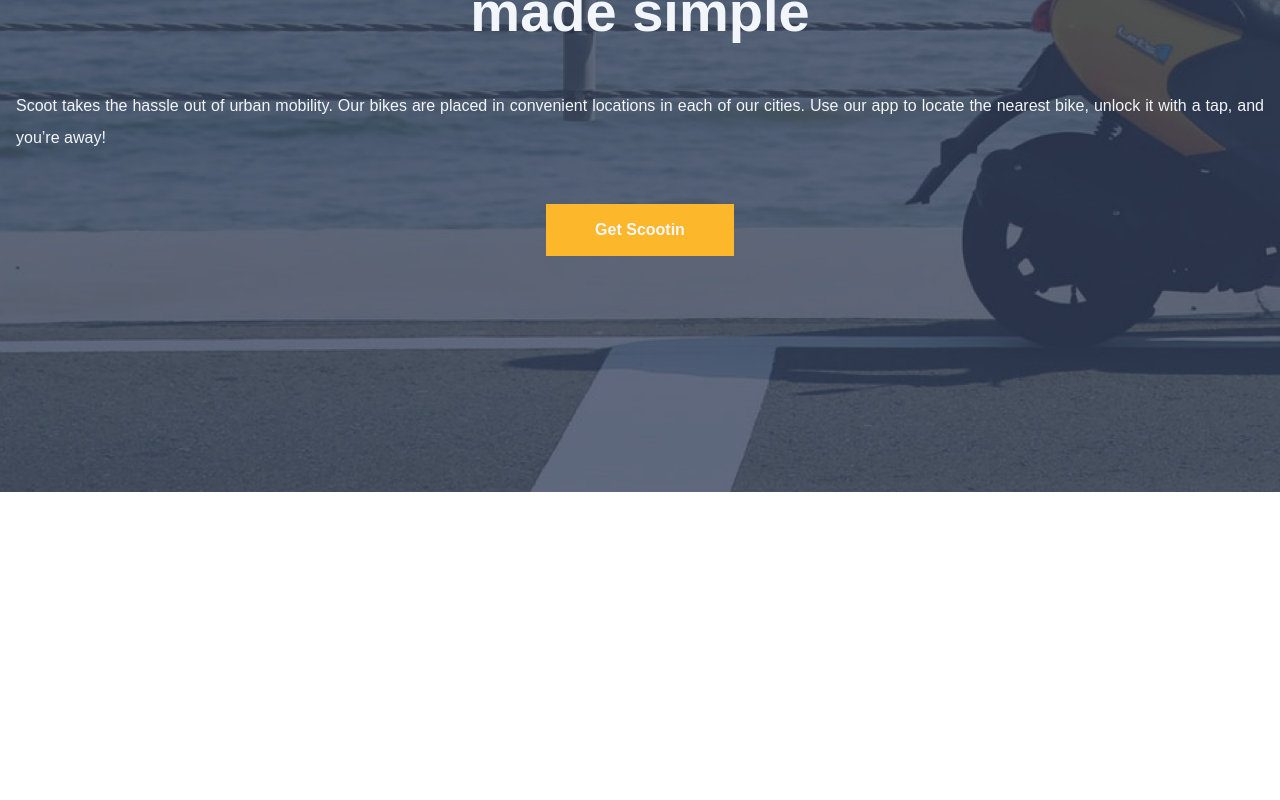
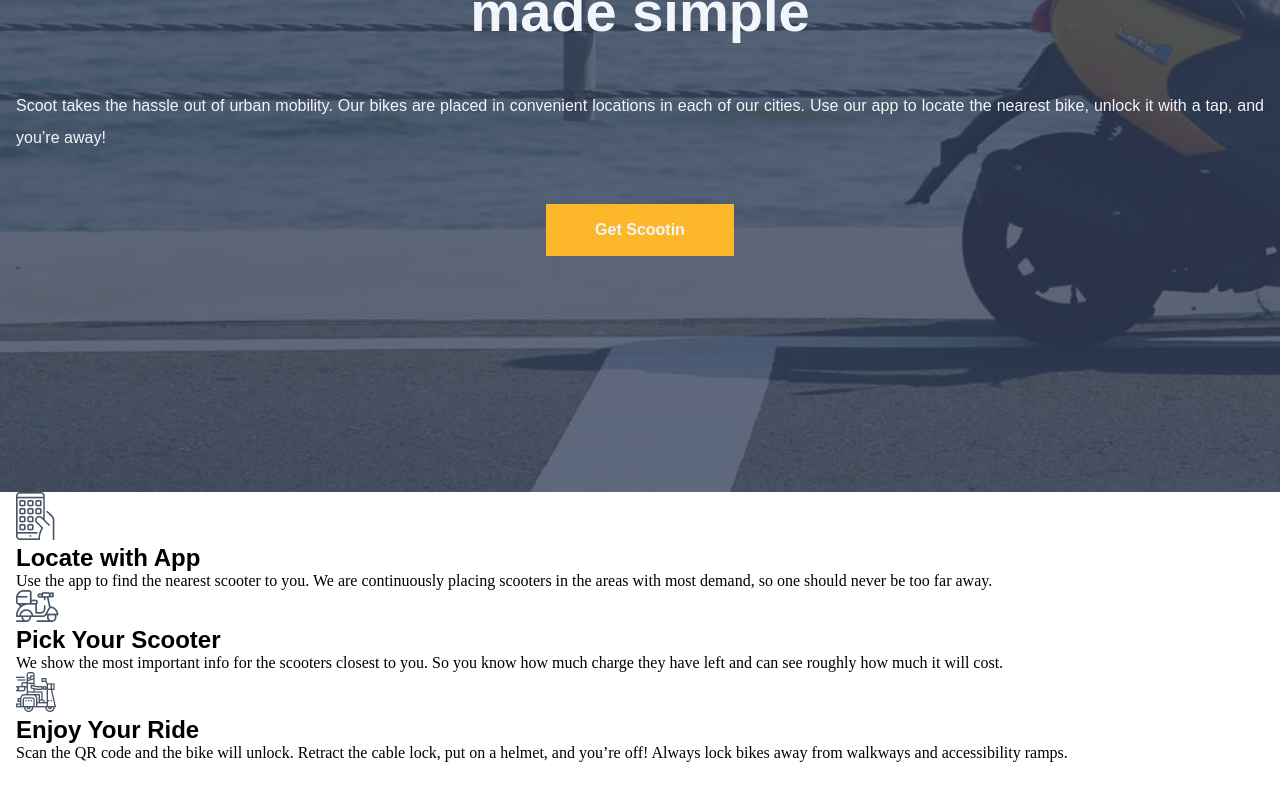
Before and after one commit to Dawood-Ahmed19/ScootIn-, a React (Vite) app: page /Home in a window 1280 px wide. Shown: the part 308-1108 px from the top of the page. Before the commit the page ends 800 px from the top, so only its background shows below. Built offline with nearby package versions, Linux system fonts and the light colour scheme.

Commit message:
Feat: added image to cards

```diff
--- a/src/App.css
+++ b/src/App.css
@@ -219,6 +219,11 @@
   background-color: transparent;
 }
 
+section.cards--section {
+  height: 50vh;
+  width: 100%;
+}
+
 /* ----------------------------------------------- ----------------------------------------------- */
 /* ----------------------------------------------- ----------------------------------------------- */
 /* ----------------------------------------------- ----------------------------------------------- */
--- a/src/components/CardsData.jsx
+++ b/src/components/CardsData.jsx
@@ -1,23 +1,26 @@
+import iconOne from "../assets/Images/iconOne.png";
+import iconTwo from "../assets/Images/iconTwo.png";
+import iconThree from "../assets/Images/iconThree.png";
 export default [
   {
     id: 1,
     title: "Locate with App",
     details:
       "Use the app to find the nearest scooter to you. We are continuously placing scooters in the areas with most demand, so one should never be too far away. ",
-    image: "../assets/Images/iconOne.png",
+    image: iconOne,
   },
   {
     id: 2,
     title: "Pick Your Scooter",
     details:
       "We show the most important info for the scooters closest to you. So you know how much charge they have left and can see roughly how much it will cost. ",
-    image: "../assets/Images/iconTwo.png",
+    image: iconTwo,
   },
   {
     id: 3,
     title: "Enjoy Your Ride",
     details:
       "Scan the QR code and the bike will unlock. Retract the cable lock, put on a helmet, and you’re off! Always lock bikes away from walkways and accessibility ramps. ",
-    image: "../assets/Images/iconThree.png",
+    image: iconThree,
   },
 ];
--- a/src/components/Home.jsx
+++ b/src/components/Home.jsx
@@ -1,6 +1,12 @@
 import React from "react";
+import Data from "./CardsData";
+import Card from "./card";
 
 const Home = () => {
+  const cards = Data.map((item) => {
+    return <Card key={item.id} {...item} />;
+  });
+
   return (
     <>
       <section className="home--section">
@@ -28,6 +34,12 @@
           </div>
         </div>
       </section>
+
+      {/* section Two */}
+
+      <section className="cards--section">
+        <div className="container">{cards}</div>
+      </section>
     </>
   );
 };
```
